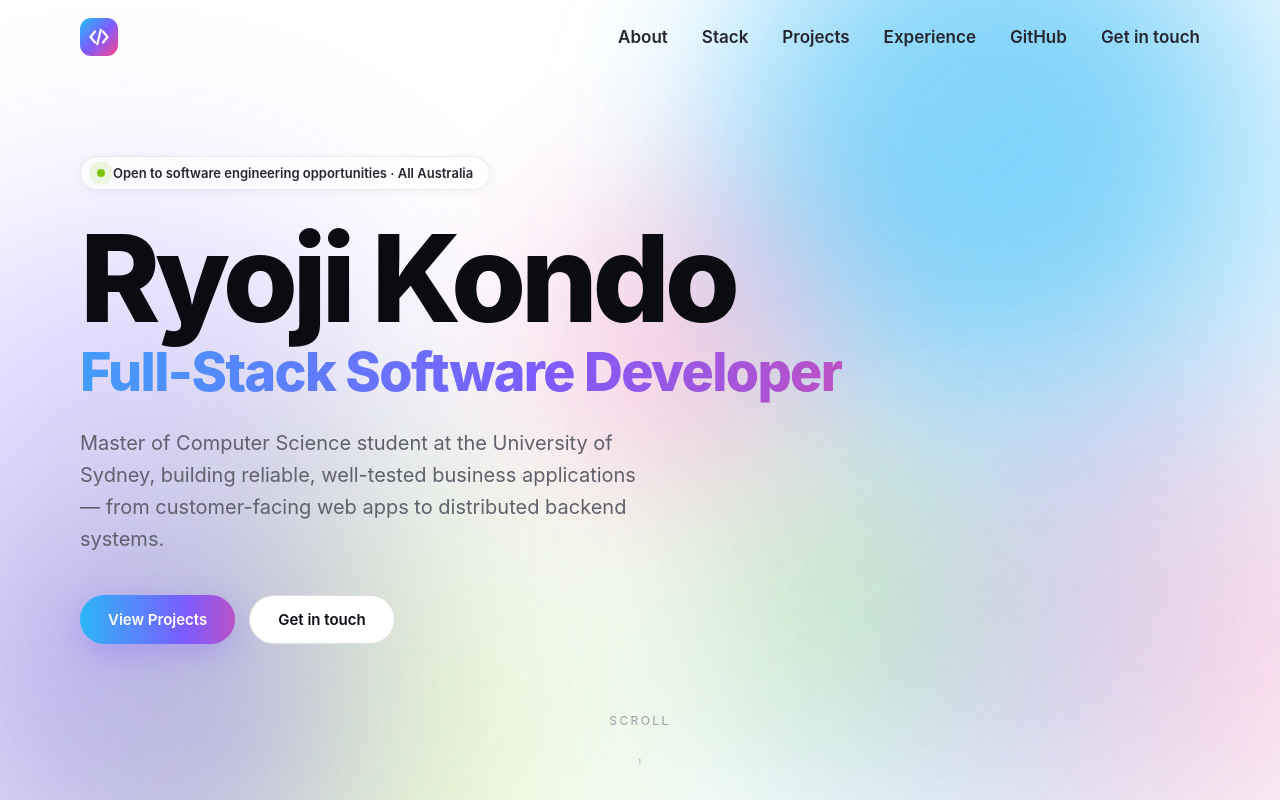
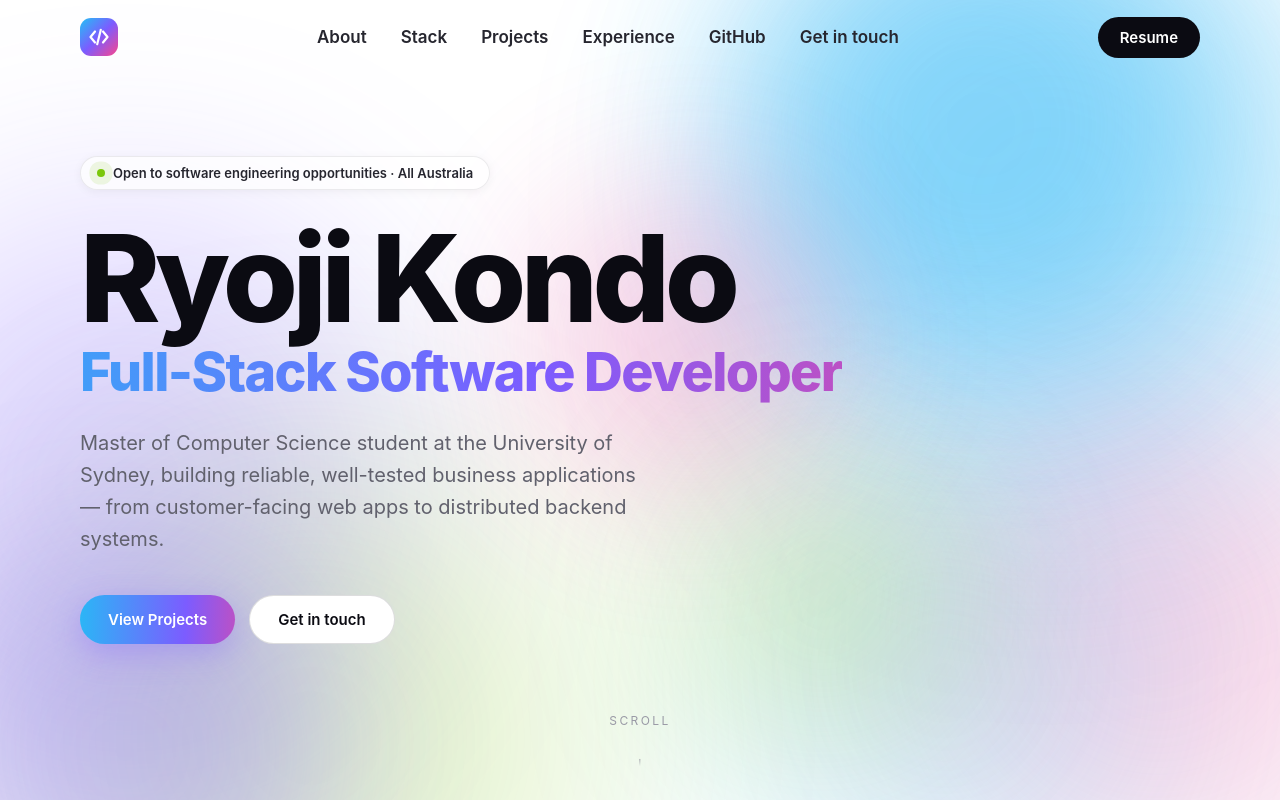
Before and after one commit to DKon109/dkon109.github.io, a React (Vite) app: page / in a window 1280 px wide. Shown: the top 800 px of the page. Built offline with nearby package versions, Linux system fonts and the light colour scheme.

Commit message:
Restore navigation resume link with updated engineer resume

```diff
--- a/src/components/Nav.tsx
+++ b/src/components/Nav.tsx
@@ -59,6 +59,9 @@ export default function Nav() {
           </a>
           <a href="#contact">Get in touch</a>
         </nav>
+        <a href={links.resume} target="_blank" rel="noopener noreferrer" className="nav-cta">
+          Resume
+        </a>
       </div>
     </header>
   )
--- a/src/data.ts
+++ b/src/data.ts
@@ -365,6 +365,7 @@ export const education: Education[] = [
 ]
 
 export const links = {
+  resume: '/Ryoji-Kondo-Resume.pdf',
   github: 'https://github.com/DKon109',
   linkedin: 'https://www.linkedin.com/in/ryoji-kondo-05654233a',
   email: 'ryoji3348@icloud.com',
```
Also changed, not shown: 1 other file (tests, documents, lock files or other folders).
